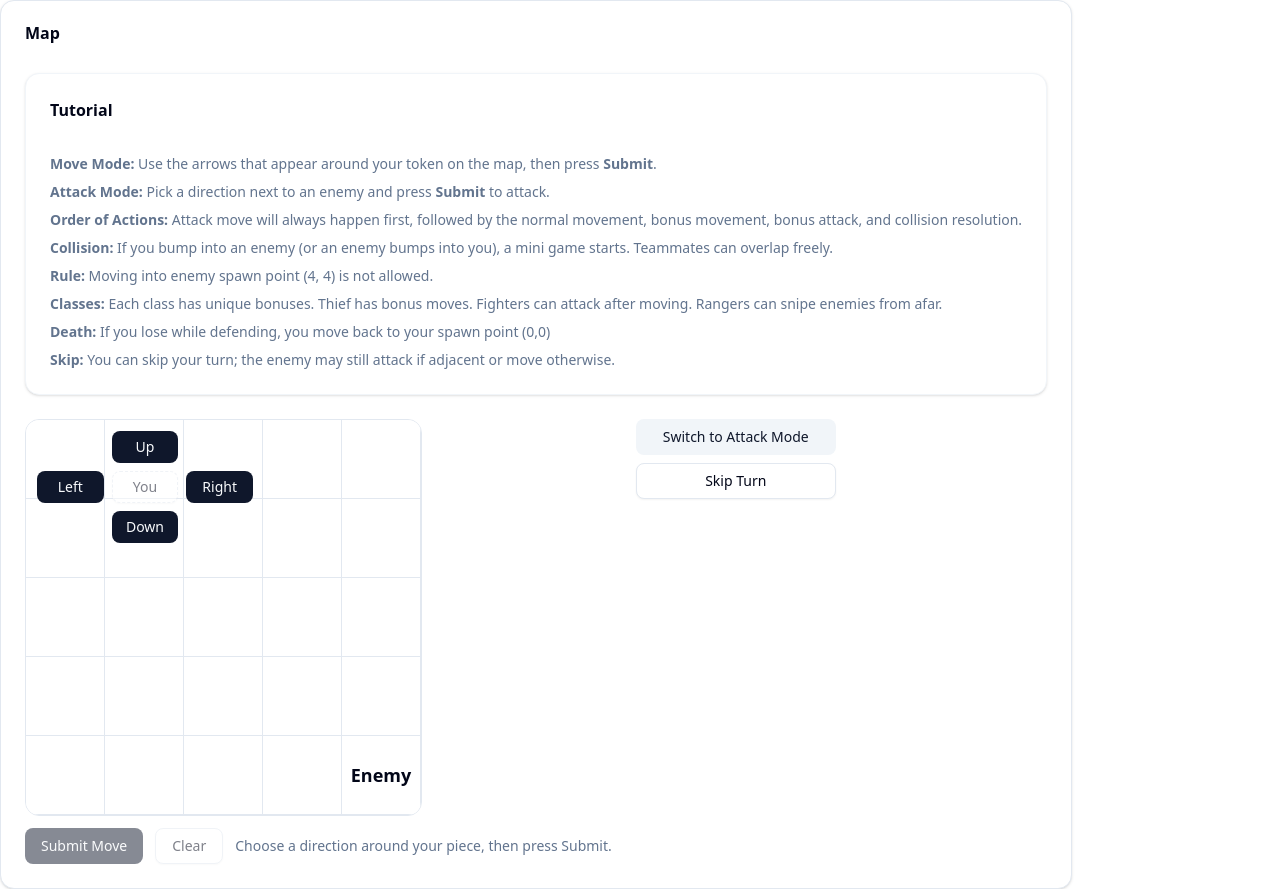
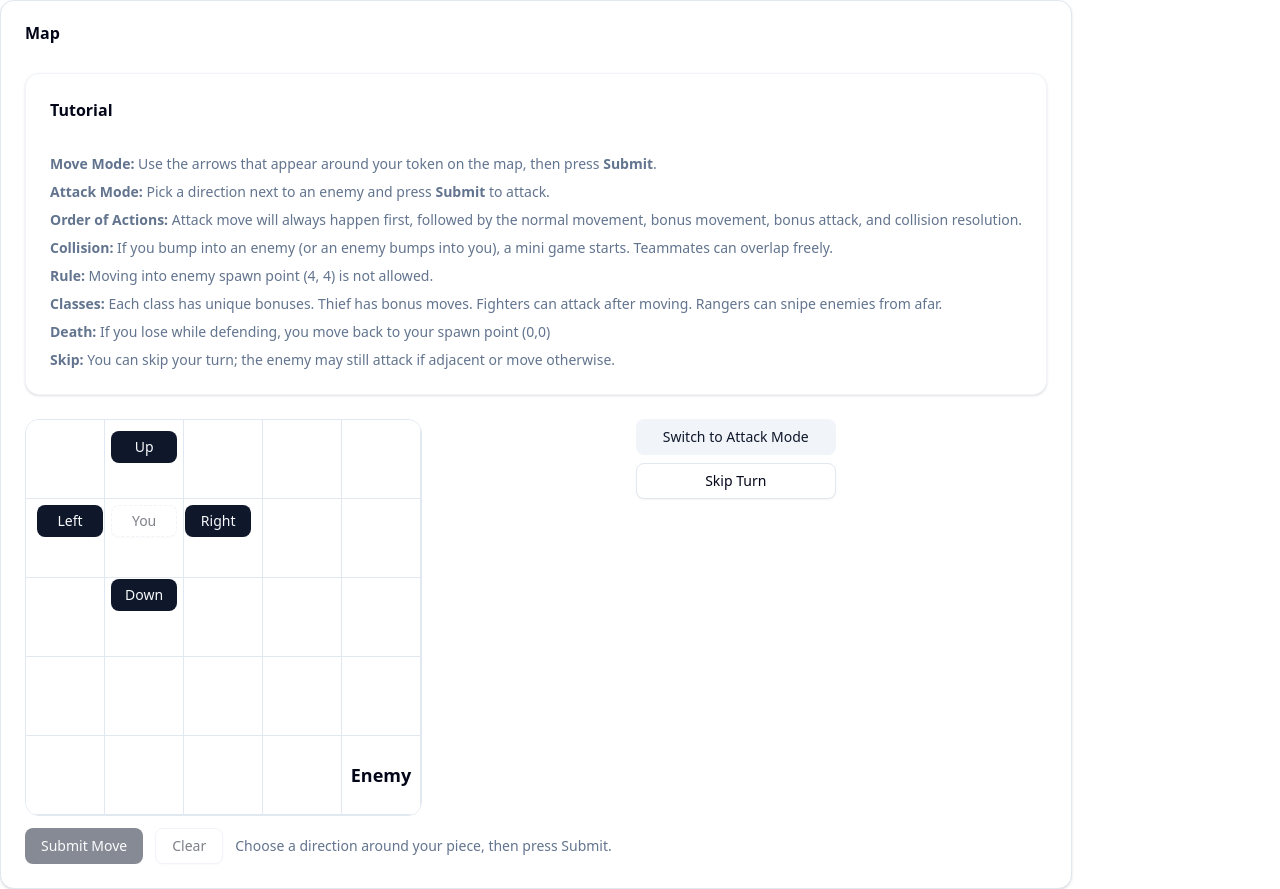
Before and after one commit to yparkTaBS/ChoHanJi, a Next.js app in the folder FE/cho-han-ji/: page /Player/1/1 in a window 1280 px wide. Built offline with nearby package versions, Linux system fonts and the light colour scheme; no server answers.

Commit message:
Align control overlay with player tile

```diff
--- a/FE/cho-han-ji/app/Player/[roomId]/[characterId]/page.tsx
+++ b/FE/cho-han-ji/app/Player/[roomId]/[characterId]/page.tsx
@@ -14,10 +14,6 @@ type Direction = "up" | "down" | "left" | "right" | null;
 
 const MAP_WIDTH = 5;
 const MAP_HEIGHT = 5;
-const TILE_SIZE_PX = 80; // matches Tailwind h-20/w-20 (5rem)
-const OVERLAY_SIZE_PX = TILE_SIZE_PX * 3;
-const MAP_PIXEL_WIDTH = MAP_WIDTH * TILE_SIZE_PX;
-const MAP_PIXEL_HEIGHT = MAP_HEIGHT * TILE_SIZE_PX;
 
 function inBounds(r: number, c: number) {
   return r >= 0 && r <= 4 && c >= 0 && c <= 4;
@@ -317,16 +313,10 @@ export default function CharacterPage({
     showMoveNotAllowed ||
     (mode === "attack" && !canAttackDir(dir));
 
-  const overlayPosition = useMemo(() => {
-    const left = Math.min(
-      Math.max(0, pos.c * TILE_SIZE_PX - TILE_SIZE_PX),
-      MAP_PIXEL_WIDTH - OVERLAY_SIZE_PX
-    );
-    const top = Math.min(
-      Math.max(0, pos.r * TILE_SIZE_PX - TILE_SIZE_PX),
-      MAP_PIXEL_HEIGHT - OVERLAY_SIZE_PX
-    );
-    return { left, top };
+  const overlayGridStart = useMemo(() => {
+    const colStart = Math.min(Math.max(1, pos.c), MAP_WIDTH - 2);
+    const rowStart = Math.min(Math.max(1, pos.r), MAP_HEIGHT - 2);
+    return { colStart, rowStart };
   }, [pos.c, pos.r]);
 
   return (
@@ -468,16 +458,16 @@ export default function CharacterPage({
                 )}
               </div>
 
-              <div
-                className="absolute rounded-2xl transition-all"
-                style={{
-                  width: `${OVERLAY_SIZE_PX}px`,
-                  height: `${OVERLAY_SIZE_PX}px`,
-                  left: `${overlayPosition.left}px`,
-                  top: `${overlayPosition.top}px`,
-                }}
-              >
-                <div className="grid grid-cols-3 grid-rows-3 gap-2 p-3">
+              <div className="pointer-events-none absolute inset-0 grid grid-cols-5 grid-rows-5">
+                <div
+                  className="pointer-events-auto grid grid-cols-3 grid-rows-3 gap-2 p-3"
+                  style={{
+                    gridColumnStart: overlayGridStart.colStart,
+                    gridColumnEnd: overlayGridStart.colStart + 3,
+                    gridRowStart: overlayGridStart.rowStart,
+                    gridRowEnd: overlayGridStart.rowStart + 3,
+                  }}
+                >
                   <div />
                   {disableDir("up") ? (
                     <div />
```
